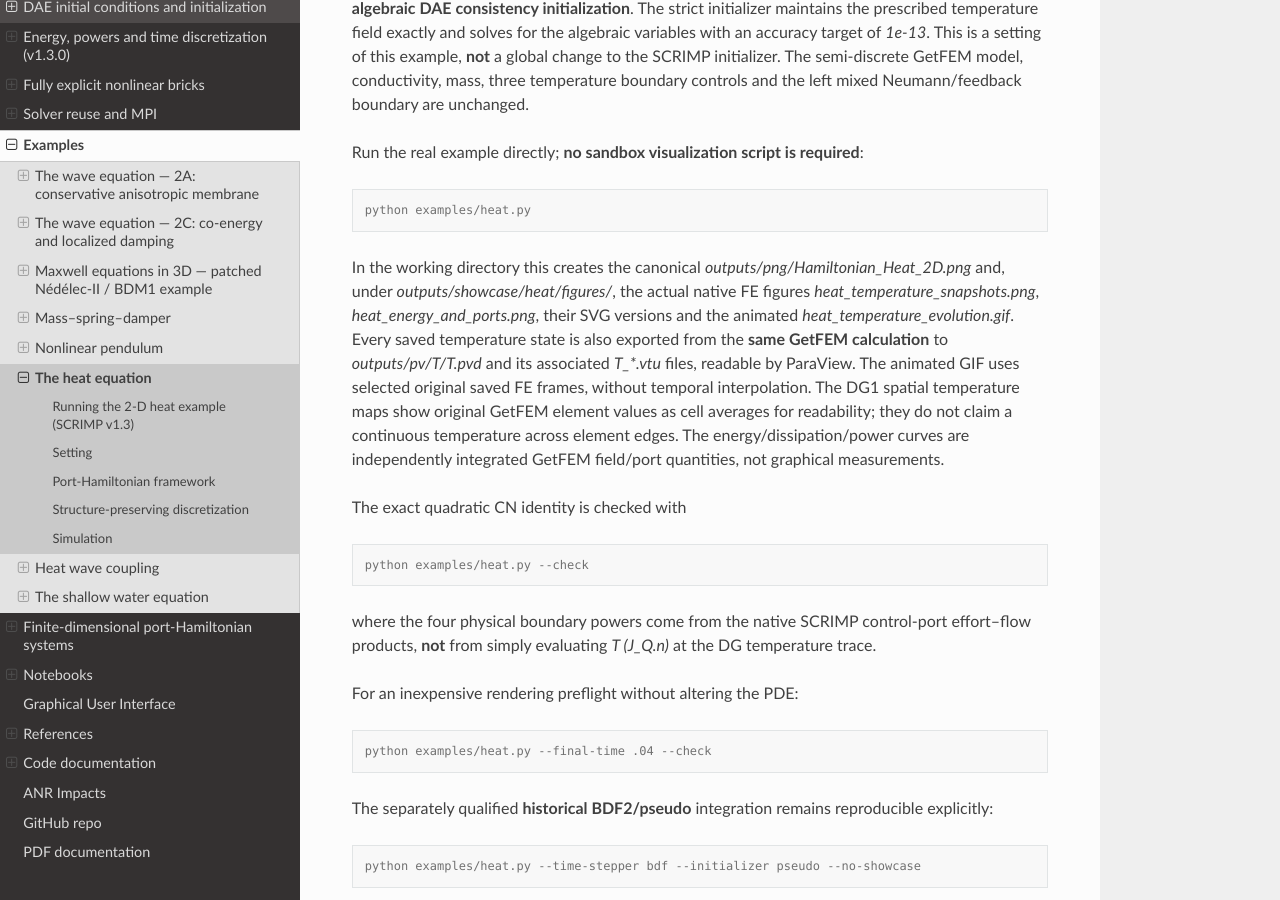
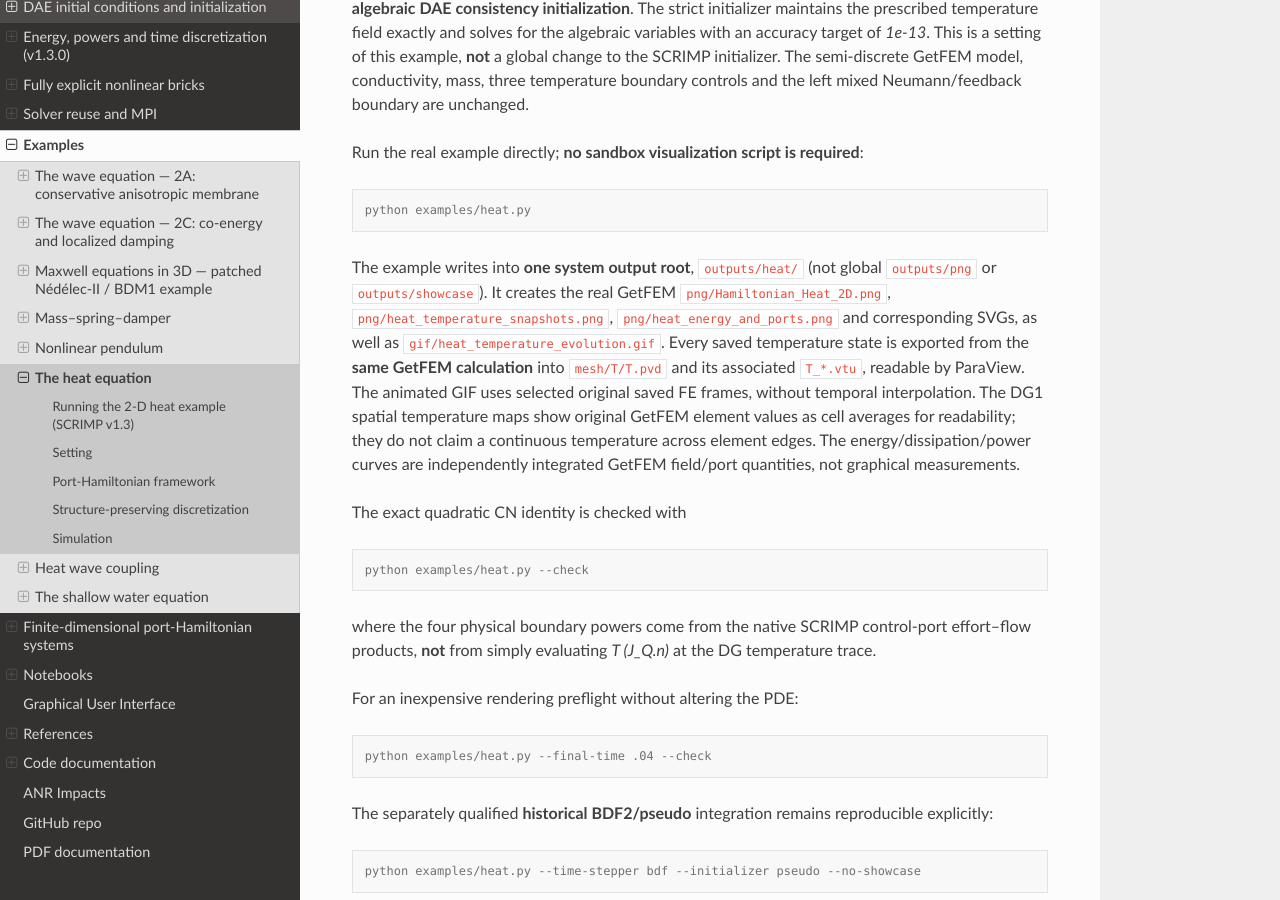
Before and after one commit to g-haine/scrimp, a Sphinx documentation site: the page built from docs/source/examples/heat.rst, in a window 1280 px wide and 900 px high, scrolled down 367 px. Built offline with Sphinx 7.4.7 and the Read the Docs theme 3.1.0, drawn with Linux system fonts in a browser that asks for light colours.

Commit message:
docs(examples): replace stale figure paths with real canonical PNG/SVG/mesh/NPZ/GIF locations

```diff
--- a/docs/source/examples/heat.rst
+++ b/docs/source/examples/heat.rst
@@ -29,14 +29,17 @@ required**:
 
    python examples/heat.py
 
-In the working directory this creates the canonical
-`outputs/png/Hamiltonian_Heat_2D.png` and, under
-`outputs/showcase/heat/figures/`, the actual native FE figures
-`heat_temperature_snapshots.png`,
-`heat_energy_and_ports.png`, their SVG versions and the animated
-`heat_temperature_evolution.gif`. Every saved temperature state is
-also exported from the **same GetFEM calculation** to
-`outputs/pv/T/T.pvd` and its associated `T_*.vtu` files, readable
+The example writes into **one system output root**,
+``outputs/heat/`` (not global ``outputs/png`` or
+``outputs/showcase``). It creates the real GetFEM
+``png/Hamiltonian_Heat_2D.png``,
+``png/heat_temperature_snapshots.png``,
+``png/heat_energy_and_ports.png`` and corresponding SVGs,
+as well as ``gif/heat_temperature_evolution.gif``.
+Every saved temperature state is exported from the
+**same GetFEM calculation** into
+``mesh/T/T.pvd`` and its associated ``T_*.vtu``,
+readable
 by ParaView. The animated GIF uses selected original saved FE frames,
 without temporal interpolation. The DG1 spatial temperature maps
 show original GetFEM element values as cell averages for readability;
```
